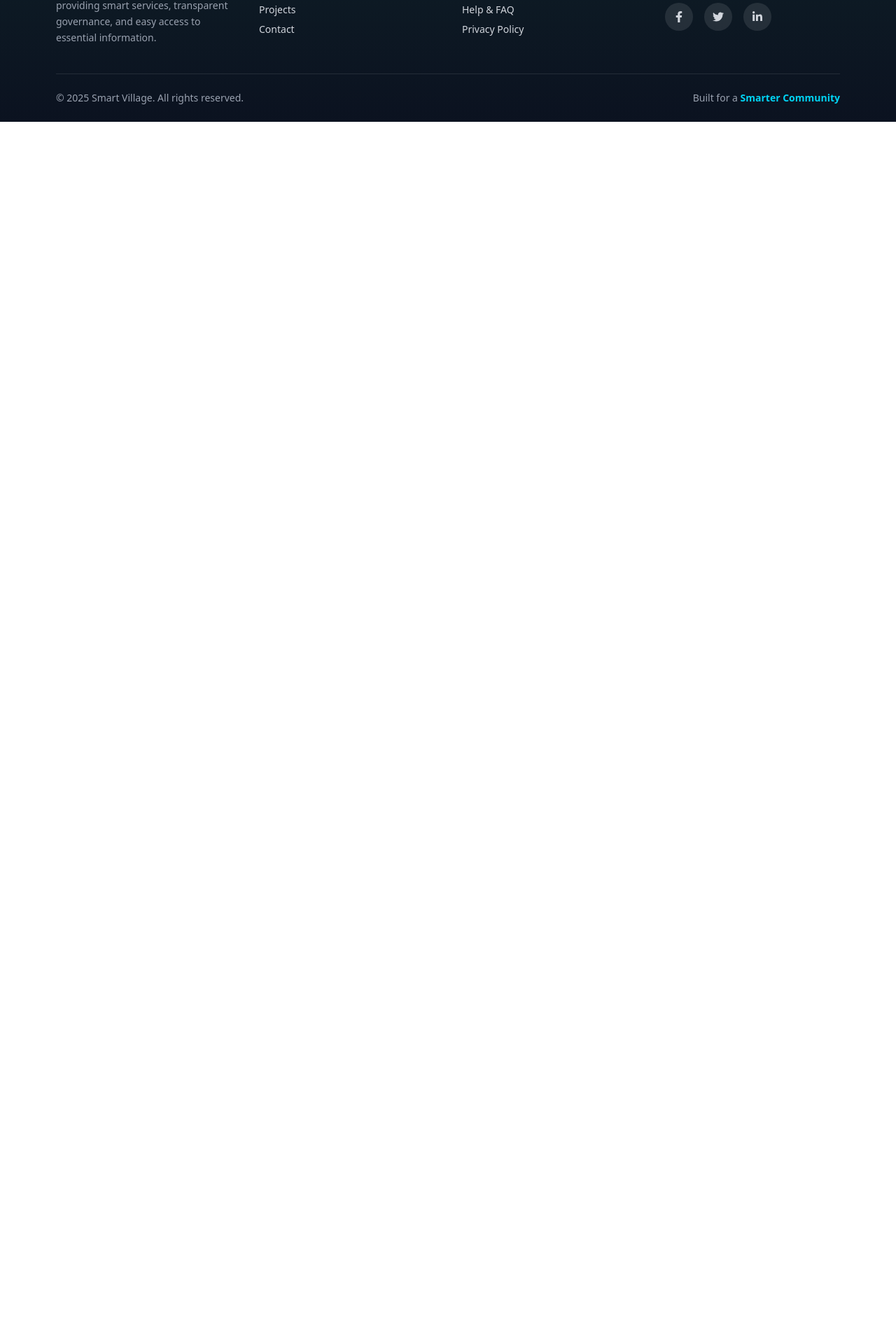
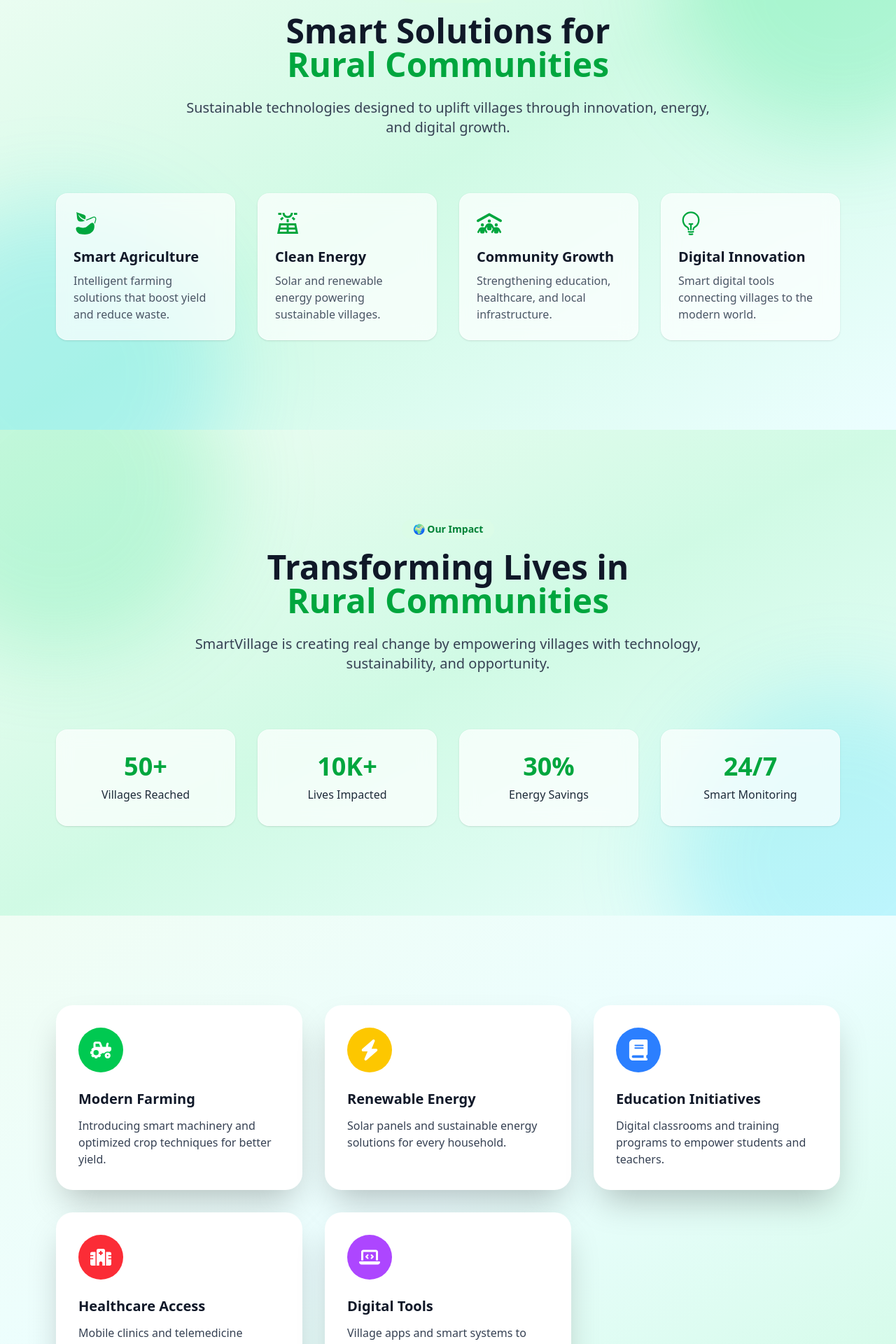
Before and after one commit to tazul9770/Smart_village_frontend, a React (Vite) app: page / in a window 1280 px wide. Shown: the part 1121-3041 px from the top of the page at 70% size. Before the commit the page ends 1295 px from the top, so only its background shows below. Built offline with nearby package versions, Linux system fonts and the light colour scheme.

Commit message:
landing more section added done

```diff
--- a/package.json
+++ b/package.json
@@ -15,6 +15,7 @@
     "framer-motion": "^12.23.26",
     "react": "^19.2.0",
     "react-dom": "^19.2.0",
+    "react-hook-form": "^7.69.0",
     "react-icons": "^5.5.0",
     "react-router-dom": "^7.10.1",
     "tailwindcss": "^4.1.17"
--- a/src/Home.jsx
+++ b/src/Home.jsx
@@ -1,9 +1,15 @@
 import Hero from "./pages/Hero";
+import Impact from "./pages/Impact";
+import Solutions from "./pages/Solution";
+import VillageHighlights from "./pages/VillageHightlight";
 
 const Home = () => {
     return (
         <>
             <Hero/>
+            <Solutions/>
+            <Impact/>
+            <VillageHighlights/>
         </>
     );
 };
--- a/src/layouts/Navbar.jsx
+++ b/src/layouts/Navbar.jsx
@@ -8,7 +8,7 @@ const Navbar = () => {
   const [isMobileOpen, setIsMobileOpen] = useState(false);
 
   const navigate = useNavigate();
-  const isLoggedIn = localStorage.getItem("authtoken");
+  const isLoggedIn = localStorage.getItem("authtokn");
 
   const navLinks = [
     { name: "Home", path: "/" },
--- /dev/null
+++ b/src/pages/Impact.jsx
@@ -0,0 +1,57 @@
+const Impact = () => {
+  return (
+    <section className="relative overflow-hidden bg-gradient-to-br from-green-50 via-emerald-100 to-cyan-50 py-32">
+
+      {/* Decorative Blobs (same style) */}
+      <div className="absolute -top-40 -left-40 w-[30rem] h-[30rem] bg-green-400/20 rounded-full blur-3xl"></div>
+      <div className="absolute -bottom-40 -right-40 w-[30rem] h-[30rem] bg-cyan-400/20 rounded-full blur-3xl"></div>
+
+      <div className="relative max-w-7xl mx-auto px-6 md:px-20">
+
+        {/* Header */}
+        <div className="text-center max-w-3xl mx-auto mb-20">
+          <span className="inline-block mb-4 px-4 py-1 text-sm font-semibold text-green-700 bg-green-100 rounded-full">
+            🌍 Our Impact
+          </span>
+
+          <h2 className="text-3xl md:text-5xl font-extrabold text-gray-900 mb-6">
+            Transforming Lives in
+            <span className="block text-green-600"> Rural Communities</span>
+          </h2>
+
+          <p className="text-gray-700 text-lg md:text-xl">
+            SmartVillage is creating real change by empowering villages
+            with technology, sustainability, and opportunity.
+          </p>
+        </div>
+
+        {/* Impact Stats */}
+        <div className="grid grid-cols-1 sm:grid-cols-2 lg:grid-cols-4 gap-8">
+
+          <div className="bg-white/70 backdrop-blur-md border border-white/40 rounded-2xl p-8 text-center shadow-sm hover:shadow-xl transition">
+            <h3 className="text-4xl font-extrabold text-green-600 mb-2">50+</h3>
+            <p className="text-gray-800 font-medium">Villages Reached</p>
+          </div>
+
+          <div className="bg-white/70 backdrop-blur-md border border-white/40 rounded-2xl p-8 text-center shadow-sm hover:shadow-xl transition">
+            <h3 className="text-4xl font-extrabold text-green-600 mb-2">10K+</h3>
+            <p className="text-gray-800 font-medium">Lives Impacted</p>
+          </div>
+
+          <div className="bg-white/70 backdrop-blur-md border border-white/40 rounded-2xl p-8 text-center shadow-sm hover:shadow-xl transition">
+            <h3 className="text-4xl font-extrabold text-green-600 mb-2">30%</h3>
+            <p className="text-gray-800 font-medium">Energy Savings</p>
+          </div>
+
+          <div className="bg-white/70 backdrop-blur-md border border-white/40 rounded-2xl p-8 text-center shadow-sm hover:shadow-xl transition">
+            <h3 className="text-4xl font-extrabold text-green-600 mb-2">24/7</h3>
+            <p className="text-gray-800 font-medium">Smart Monitoring</p>
+          </div>
+
+        </div>
+      </div>
+    </section>
+  );
+};
+
+export default Impact;
--- /dev/null
+++ b/src/pages/Solution.jsx
@@ -0,0 +1,86 @@
+import { GiPlantSeed } from "react-icons/gi";
+import { MdOutlineSolarPower } from "react-icons/md";
+import { FaPeopleRoof } from "react-icons/fa6";
+import { HiOutlineLightBulb } from "react-icons/hi2";
+
+const Solutions = () => {
+  return (
+    <section className="relative overflow-hidden bg-gradient-to-br from-green-50 via-emerald-100 to-cyan-50 py-32">
+
+      {/* Decorative Blobs (same style as Hero) */}
+      <div className="absolute -top-32 -right-40 w-[30rem] h-[30rem] bg-green-400/20 rounded-full blur-3xl"></div>
+      <div className="absolute -bottom-40 -left-40 w-[30rem] h-[30rem] bg-cyan-400/20 rounded-full blur-3xl"></div>
+
+      <div className="relative max-w-7xl mx-auto px-6 md:px-20">
+
+        {/* Section Header */}
+        <div className="text-center max-w-3xl mx-auto mb-20">
+          <span className="inline-block mb-4 px-4 py-1 text-sm font-semibold text-green-700 bg-green-100 rounded-full">
+            🌱 What We Do
+          </span>
+
+          <h2 className="text-3xl md:text-5xl font-extrabold text-gray-900 mb-6">
+            Smart Solutions for
+            <span className="block text-green-600">Rural Communities</span>
+          </h2>
+
+          <p className="text-gray-700 text-lg md:text-xl">
+            Sustainable technologies designed to uplift villages
+            through innovation, energy, and digital growth.
+          </p>
+        </div>
+
+        {/* Solutions Grid */}
+        <div className="grid grid-cols-1 sm:grid-cols-2 lg:grid-cols-4 gap-8">
+
+          {/* Card */}
+          <div className="bg-white/70 backdrop-blur-md border border-white/40 rounded-2xl p-6 shadow-sm hover:shadow-xl transition">
+            <GiPlantSeed className="text-4xl text-green-600 mb-4" />
+            <h3 className="text-xl font-semibold text-gray-900 mb-2">
+              Smart Agriculture
+            </h3>
+            <p className="text-gray-600">
+              Intelligent farming solutions that boost yield and reduce waste.
+            </p>
+          </div>
+
+          {/* Card */}
+          <div className="bg-white/70 backdrop-blur-md border border-white/40 rounded-2xl p-6 shadow-sm hover:shadow-xl transition">
+            <MdOutlineSolarPower className="text-4xl text-green-600 mb-4" />
+            <h3 className="text-xl font-semibold text-gray-900 mb-2">
+              Clean Energy
+            </h3>
+            <p className="text-gray-600">
+              Solar and renewable energy powering sustainable villages.
+            </p>
+          </div>
+
+          {/* Card */}
+          <div className="bg-white/70 backdrop-blur-md border border-white/40 rounded-2xl p-6 shadow-sm hover:shadow-xl transition">
+            <FaPeopleRoof className="text-4xl text-green-600 mb-4" />
+            <h3 className="text-xl font-semibold text-gray-900 mb-2">
+              Community Growth
+            </h3>
+            <p className="text-gray-600">
+              Strengthening education, healthcare, and local infrastructure.
+            </p>
+          </div>
+
+          {/* Card */}
+          <div className="bg-white/70 backdrop-blur-md border border-white/40 rounded-2xl p-6 shadow-sm hover:shadow-xl transition">
+            <HiOutlineLightBulb className="text-4xl text-green-600 mb-4" />
+            <h3 className="text-xl font-semibold text-gray-900 mb-2">
+              Digital Innovation
+            </h3>
+            <p className="text-gray-600">
+              Smart digital tools connecting villages to the modern world.
+            </p>
+          </div>
+
+        </div>
+      </div>
+    </section>
+  );
+};
+
+export default Solutions;
--- /dev/null
+++ b/src/pages/VillageHightlight.jsx
@@ -0,0 +1,63 @@
+import { FaTractor, FaBolt, FaBook, FaHospital, FaLaptopCode } from "react-icons/fa6";
+
+const VillageHighlights = () => {
+  const highlights = [
+    {
+      icon: FaTractor,
+      title: "Modern Farming",
+      description: "Introducing smart machinery and optimized crop techniques for better yield.",
+      color: "bg-green-500",
+    },
+    {
+      icon: FaBolt,
+      title: "Renewable Energy",
+      description: "Solar panels and sustainable energy solutions for every household.",
+      color: "bg-yellow-400",
+    },
+    {
+      icon: FaBook,
+      title: "Education Initiatives",
+      description: "Digital classrooms and training programs to empower students and teachers.",
+      color: "bg-blue-500",
+    },
+    {
+      icon: FaHospital,
+      title: "Healthcare Access",
+      description: "Mobile clinics and telemedicine services for village communities.",
+      color: "bg-red-500",
+    },
+    {
+      icon: FaLaptopCode,
+      title: "Digital Tools",
+      description: "Village apps and smart systems to connect and monitor progress.",
+      color: "bg-purple-500",
+    },
+  ];
+
+  return (
+    <section className="relative py-32 bg-gradient-to-br from-green-50 via-cyan-50 to-emerald-100">
+      <div className="max-w-7xl mx-auto px-6 md:px-20">
+        {/* Staggered Cards Grid */}
+        <div className="grid grid-cols-1 sm:grid-cols-2 lg:grid-cols-3 gap-8">
+          {highlights.map((item, index) => {
+            const Icon = item.icon;
+            return (
+              <div
+                key={index}
+                className="relative p-8 rounded-3xl shadow-2xl transform hover:-translate-y-3 transition-all duration-500 bg-white"
+              >
+                <div className={`w-16 h-16 flex items-center justify-center rounded-full ${item.color} text-white text-3xl mb-6`}>
+                  <Icon />
+                </div>
+                <h3 className="text-xl font-semibold text-gray-900 mb-3">{item.title}</h3>
+                <p className="text-gray-700">{item.description}</p>
+              </div>
+            );
+          })}
+        </div>
+      </div>
+    </section>
+  );
+};
+
+export default VillageHighlights;
```
Also changed, not shown: 1 other file (tests, documents, lock files or other folders).
